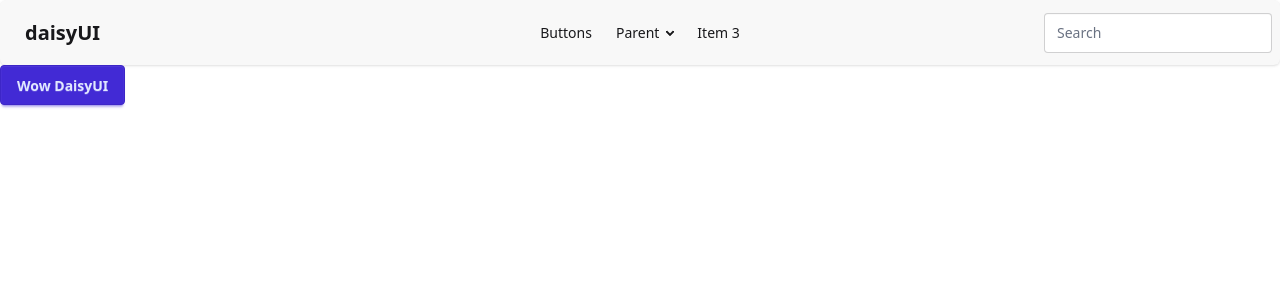
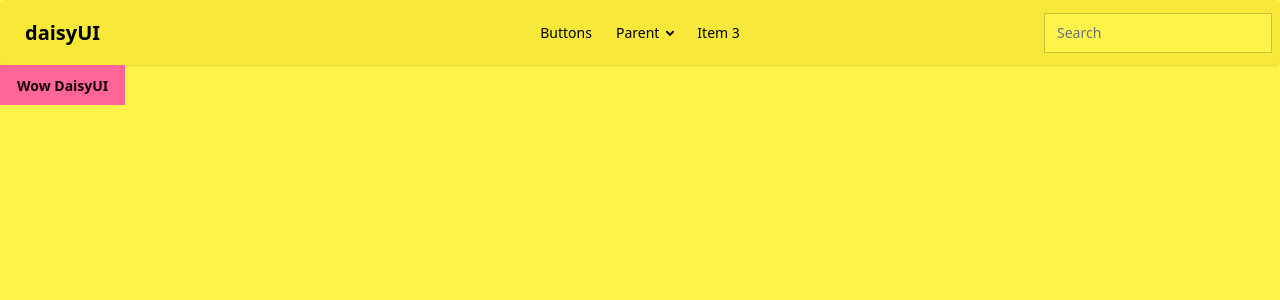
Before and after one commit to AlissaPuumets/blog, a Laravel app: page / in a window 1280 px wide. Shown: the top 300 px of the page. Run offline with Laravel 12, Linux system fonts and the light colour scheme; style sheets or scripts are compiled from the project's sources.

Commit message:
add themes

```diff
--- a/resources/css/app.css
+++ b/resources/css/app.css
@@ -1,5 +1,8 @@
 @import "tailwindcss";
-@plugin "daisyui";
+
+@plugin "daisyui" {
+  themes: all;
+}
 
 @plugin "@tailwindcss/forms";
 
--- a/resources/views/partials/layout.blade.php
+++ b/resources/views/partials/layout.blade.php
@@ -1,5 +1,5 @@
 <!DOCTYPE html>
-<html lang="en">
+<html lang="en" data-theme="cyberpunk">
 <head>
     <meta charset="UTF-8">
     <meta name="viewport" content="width=device-width, initial-scale=1.0">
```
